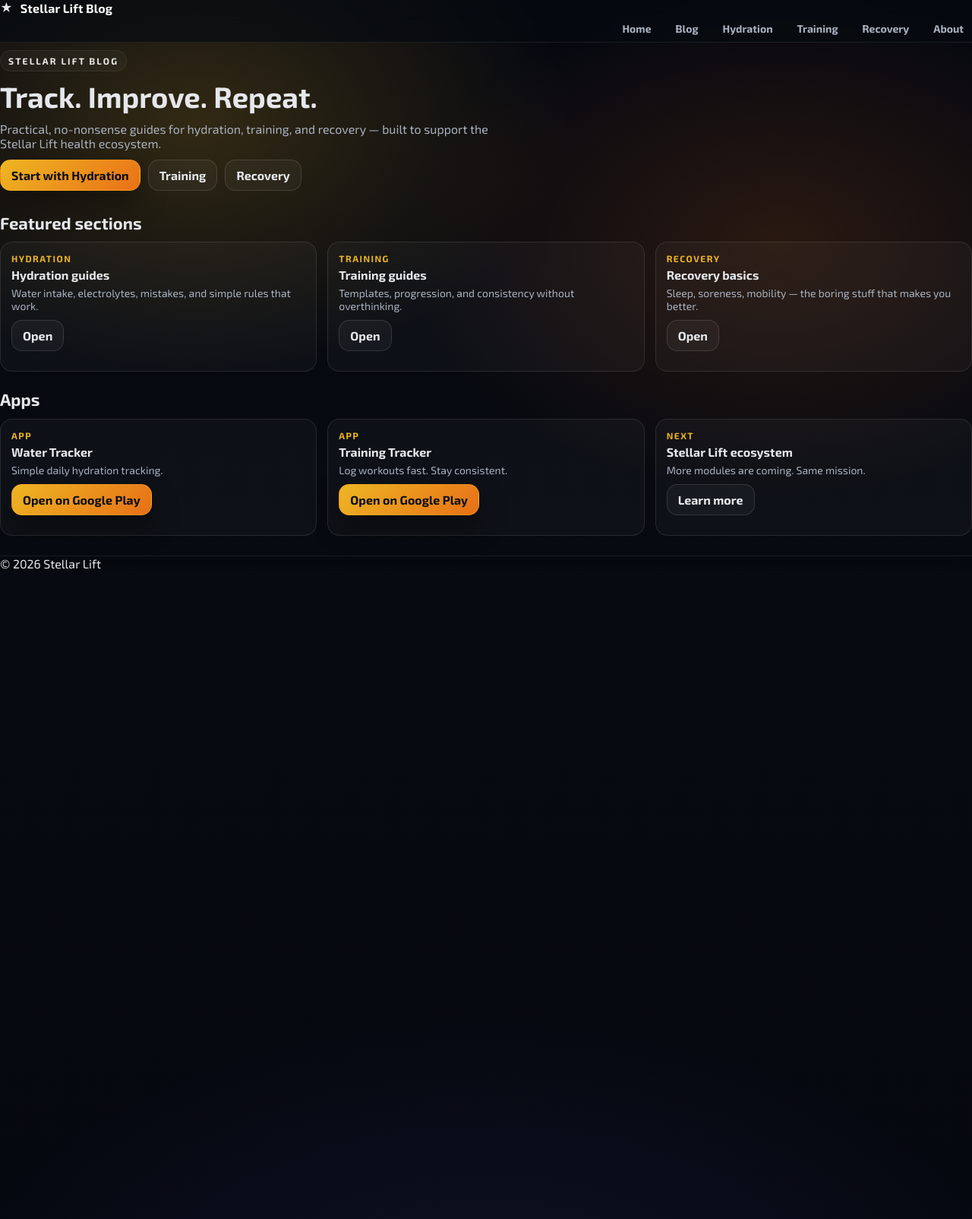
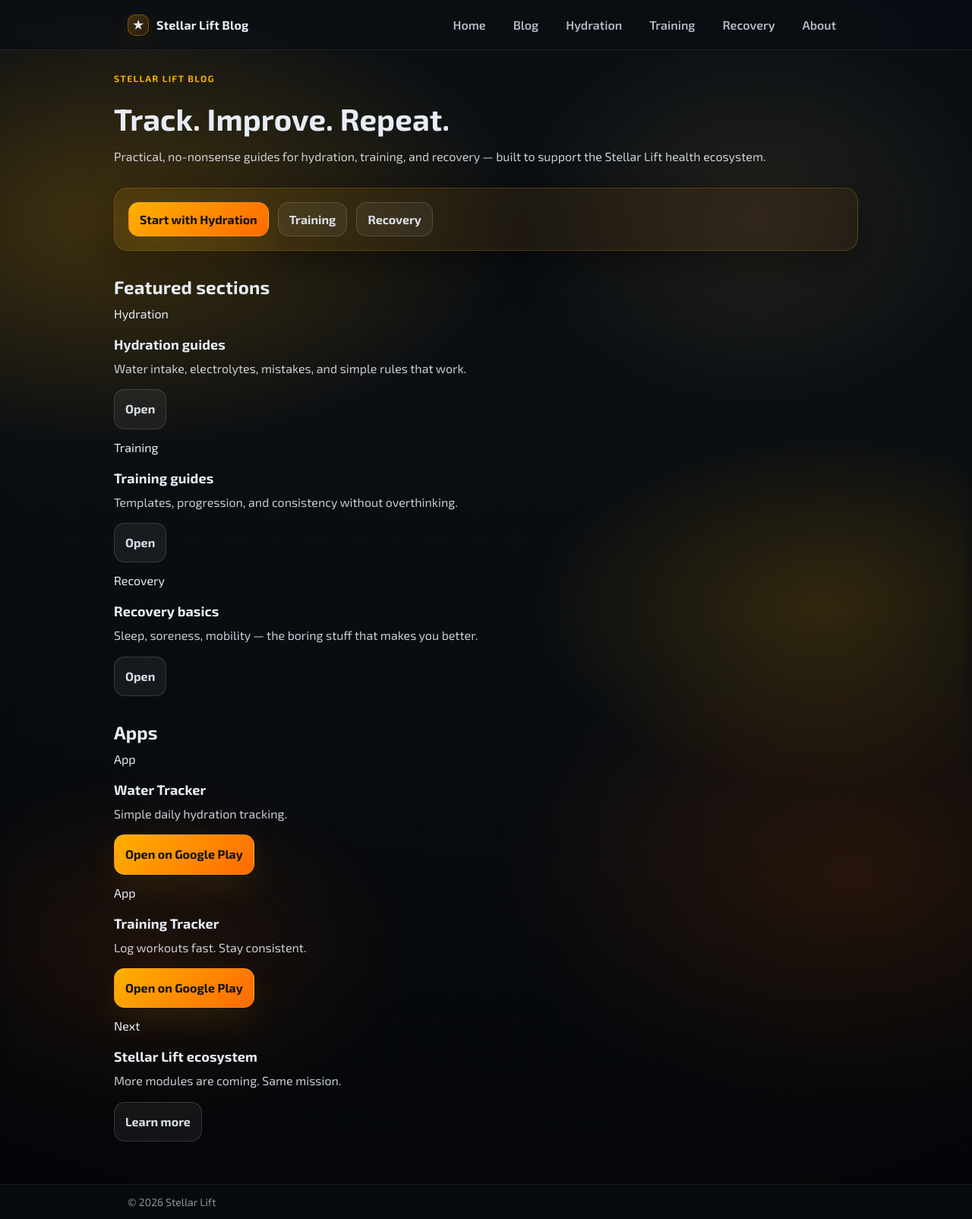
Before and after one commit to AntczakEI/stellarlift-blog, a Jekyll site: the page built from index.html, in a window 1280 px wide. Shown: the whole page at 76% size. Built offline with Jekyll 4.4.1, drawn with Linux system fonts in a browser that asks for light colours.

Commit message:
Update main.css

```diff
--- a/assets/css/main.css
+++ b/assets/css/main.css
@@ -1,234 +1,277 @@
 :root{
-  --bg:#070a10;
-  --panel:rgba(17,24,39,.45);
-  --panel2:rgba(17,24,39,.25);
-  --border:rgba(255,255,255,.08);
-  --text:#e5e7eb;
-  --muted:#aab2c0;
+  --bg: #0b0f14;
+  --bg-2: #070a0f;
 
-  --accent:#fbbf24;   /* gold */
-  --accent2:#ff7a18;  /* orange */
+  /* PODBITE kolory */
+  --accent: #ffb000;      /* mocniejszy złoto-pomarańcz */
+  --accent-2: #ff6a00;    /* bardziej soczysty pomarańcz */
+  --accent-3: #ffd36a;    /* jasny highlight */
 
-  --shadow: 0 18px 60px rgba(0,0,0,.55);
+  --text: #e7edf6;
+  --muted: rgba(231,237,246,.72);
+
+  --card: rgba(255,255,255,.05);
+  --card-2: rgba(255,255,255,.035);
+  --border: rgba(255,255,255,.12);
+  --border-strong: rgba(255,255,255,.18);
+
+  --shadow: 0 18px 55px rgba(0,0,0,.55);
   --radius: 18px;
+
+  --maxw: 980px;
 }
 
-*{box-sizing:border-box}
-html,body{height:100%}
+/* Base */
+*{ box-sizing:border-box; }
+html, body{ height:100%; }
 body{
   margin:0;
-  font-family:"Exo 2", system-ui, -apple-system, Segoe UI, Roboto, Arial, sans-serif;
-  color:var(--text);
-  background:
-    radial-gradient(900px 600px at 20% 10%, rgba(251,191,36,.18), transparent 55%),
-    radial-gradient(900px 600px at 80% 20%, rgba(255,122,24,.14), transparent 55%),
-    radial-gradient(1200px 700px at 50% 110%, rgba(99,102,241,.10), transparent 60%),
-    linear-gradient(180deg, #060810 0%, #070a10 45%, #060810 100%);
-  overflow-x:hidden;
+  font-family: "Exo 2", system-ui, -apple-system, Segoe UI, Roboto, Arial, sans-serif;
+  color: var(--text);
+  background: var(--bg);
+
+  /* KLUCZ: body NIE scrolluje */
+  overflow: hidden;
 }
 
-/* subtle stars */
-body::before{
-  content:"";
-  position:fixed; inset:0;
-  pointer-events:none;
-  opacity:.22;
-  background-image:
-    radial-gradient(1px 1px at 10% 20%, rgba(255,255,255,.8) 50%, transparent 55%),
-    radial-gradient(1px 1px at 30% 80%, rgba(255,255,255,.6) 50%, transparent 55%),
-    radial-gradient(1px 1px at 70% 30%, rgba(255,255,255,.7) 50%, transparent 55%),
-    radial-gradient(1px 1px at 90% 70%, rgba(255,255,255,.55) 50%, transparent 55%),
-    radial-gradient(1px 1px at 45% 55%, rgba(255,255,255,.5) 50%, transparent 55%);
-  mix-blend-mode: screen;
-  filter: blur(.1px);
+/* Fixed anchored background (never scrolls) */
+.bg-fixed{
+  position: fixed;
+  inset: 0;
+  z-index: -2;
+  pointer-events: none;
+
+  /* Stable base gradient */
+  background:
+    radial-gradient(900px 520px at 12% 18%, rgba(255,176,0,.22), transparent 60%),
+    radial-gradient(760px 520px at 88% 72%, rgba(255,106,0,.16), transparent 62%),
+    radial-gradient(520px 420px at 78% 18%, rgba(255,211,106,.10), transparent 62%),
+    linear-gradient(180deg, var(--bg) 0%, var(--bg-2) 100%);
 }
 
-a{color:inherit}
-img{max-width:100%;height:auto}
-.container{max-width:1040px;margin:0 auto;padding:0 18px}
+/* Extra glows + vignette pinned to viewport */
+.bg-fixed::before{
+  content:"";
+  position:absolute;
+  inset:-1px;
+  background:
+    radial-gradient(620px 380px at 85% 50%, rgba(255,176,0,.18), transparent 64%),
+    radial-gradient(560px 380px at 15% 78%, rgba(255,106,0,.14), transparent 64%);
+  filter: blur(10px);
+  opacity: .95;
+}
+.bg-fixed::after{
+  content:"";
+  position:absolute;
+  inset:0;
+  background:
+    radial-gradient(120% 80% at 50% 25%, transparent 40%, rgba(0,0,0,.55) 100%);
+  opacity: .9;
+}
 
-/* Typography baseline */
-h1,h2,h3{line-height:1.15}
-h1{font-size:38px;margin:0 0 10px}
-h2{font-size:22px;margin:24px 0 12px}
-p{color:var(--muted);margin:0 0 12px}
-ul{color:var(--muted)}
-hr{border:0;border-top:1px solid var(--border);margin:18px 0}
+/* Layout shell: header fixed-ish, main scroll */
+.page-shell{
+  height: 100vh;
+  display: flex;
+  flex-direction: column;
+}
 
 /* Header */
 .site-header{
-  position:sticky; top:0; z-index:50;
-  border-bottom:1px solid var(--border);
-  background:rgba(7,10,16,.70);
-  backdrop-filter: blur(14px);
+  flex: 0 0 auto;
+  position: sticky;
+  top: 0;
+  z-index: 10;
+  background: rgba(11,15,20,.72);
+  backdrop-filter: blur(10px);
+  border-bottom: 1px solid rgba(255,255,255,.08);
 }
-.header-inner{
-  display:flex; align-items:center; justify-content:space-between;
-  padding:14px 0;
-  gap:14px;
+.site-header-inner{
+  max-width: var(--maxw);
+  margin: 0 auto;
+  padding: 14px 18px;
+  display:flex;
+  align-items:center;
+  justify-content:space-between;
+  gap: 16px;
 }
+
 .brand{
-  display:flex; align-items:center; gap:10px;
+  display:flex;
+  align-items:center;
+  gap: 10px;
   text-decoration:none;
+  color: var(--text);
 }
-.brand-mark{
-  width:34px; height:34px;
-  display:grid; place-items:center;
-  border-radius:12px;
-  background: linear-gradient(135deg, rgba(251,191,36,.28), rgba(255,122,24,.16));
-  border:1px solid rgba(251,191,36,.25);
-  box-shadow: 0 10px 30px rgba(0,0,0,.35);
-  font-weight:800;
-  color:#fff;
+.brand-badge{
+  width: 28px;
+  height: 28px;
+  display:grid;
+  place-items:center;
+  border-radius: 10px;
+  background: linear-gradient(135deg, rgba(255,176,0,.22), rgba(255,106,0,.12));
+  border: 1px solid rgba(255,176,0,.35);
+  box-shadow: 0 10px 30px rgba(255,176,0,.10);
 }
 .brand-text{
-  font-weight:900;
-  letter-spacing:.2px;
-  color:#fff;
-  opacity:.98;
+  font-weight: 700;
+  letter-spacing: .2px;
 }
 
 /* Nav */
 .nav{
   display:flex;
-  align-items:center;
-  gap:10px;
-  flex-wrap:wrap;
-  justify-content:flex-end;
+  gap: 14px;
+  flex-wrap: wrap;
+  justify-content: flex-end;
 }
 .nav-link{
   text-decoration:none;
-  color:var(--muted);
-  padding:8px 10px;
-  border-radius:12px;
-  border:1px solid transparent;
-  transition: .18s ease;
-  font-weight:700;
-  font-size:14px;
+  color: rgba(231,237,246,.78);
+  font-weight: 600;
+  padding: 8px 10px;
+  border-radius: 999px;
+  border: 1px solid transparent;
+  transition: .15s ease;
 }
 .nav-link:hover{
-  color:var(--text);
-  border-color:rgba(255,255,255,.10);
-  background:rgba(255,255,255,.03);
-}
-.nav-link.active{
-  color:#0b0f14;
-  background:linear-gradient(135deg, rgba(251,191,36,.95), rgba(255,122,24,.9));
-  border-color:rgba(251,191,36,.35);
-  box-shadow: 0 12px 30px rgba(251,191,36,.18);
+  color: var(--text);
+  border-color: rgba(255,255,255,.12);
+  background: rgba(255,255,255,.04);
 }
 
-/* Shell */
-.page{padding:26px 0 48px}
-.shell{
-  border:1px solid var(--border);
-  border-radius: var(--radius);
-  background: linear-gradient(180deg, var(--panel) 0%, var(--panel2) 100%);
-  box-shadow: var(--shadow);
-  overflow:hidden;
-  position:relative;
+/* Main scroll container */
+.site-main{
+  flex: 1 1 auto;
+  overflow-y: auto;
+  -webkit-overflow-scrolling: touch;
+  padding: 26px 18px 42px;
 }
-.shell::after{
-  content:"";
-  position:absolute; inset:-2px;
-  background:
-    radial-gradient(600px 220px at 20% 0%, rgba(251,191,36,.16), transparent 60%),
-    radial-gradient(600px 240px at 80% 0%, rgba(255,122,24,.12), transparent 62%);
-  pointer-events:none;
+.content-wrap{
+  max-width: var(--maxw);
+  margin: 0 auto;
 }
-.content{
-  position:relative;
-  padding:26px;
-}
-
-/* Hero + UI blocks */
-.hero{padding:10px 0 6px}
-.eyebrow{
-  display:inline-flex; align-items:center; gap:8px;
-  color:#fff; opacity:.9;
-  font-weight:800; font-size:12px; letter-spacing:.18em;
-  text-transform:uppercase;
-  background:rgba(255,255,255,.04);
-  border:1px solid rgba(255,255,255,.08);
-  padding:6px 10px;
-  border-radius:999px;
-}
-.subhead{max-width:70ch}
-
-.hero-cta{display:flex;gap:10px;flex-wrap:wrap;margin-top:12px}
-
-.btn{
-  display:inline-flex; align-items:center; justify-content:center;
-  padding:10px 14px;
-  border-radius:14px;
-  text-decoration:none;
-  font-weight:900;
-  border:1px solid rgba(251,191,36,.28);
-  background:linear-gradient(135deg, rgba(251,191,36,.95), rgba(255,122,24,.9));
-  color:#0b0f14;
-  box-shadow: 0 16px 35px rgba(0,0,0,.35);
-  transition:.16s ease;
-}
-.btn:hover{transform: translateY(-1px); filter:saturate(1.05)}
-.btn-ghost{
-  background:rgba(255,255,255,.04);
-  border:1px solid rgba(255,255,255,.12);
-  color:var(--text);
-  box-shadow:none;
-}
-
-/* Cards grid */
-.grid{
-  display:grid;
-  grid-template-columns: repeat(3, minmax(0, 1fr));
-  gap:14px;
-}
-.card{
-  border:1px solid rgba(255,255,255,.10);
-  background:rgba(255,255,255,.03);
-  border-radius:16px;
-  padding:14px;
-  transition:.18s ease;
-}
-.card:hover{
-  transform: translateY(-2px);
-  border-color: rgba(251,191,36,.22);
-  background:rgba(255,255,255,.045);
-}
-.card-meta{
-  font-size:12px;
-  color:rgba(251,191,36,.92);
-  font-weight:900;
-  letter-spacing:.12em;
-  text-transform:uppercase;
-  margin-bottom:6px;
-}
-.card-title{margin:0 0 6px; font-size:16px}
-.card-desc{margin:0; font-size:14px}
 
 /* Footer */
 .site-footer{
-  margin-top:26px;
-  border-top:1px solid var(--border);
-  background:rgba(7,10,16,.55);
-  backdrop-filter: blur(12px);
+  flex: 0 0 auto;
+  border-top: 1px solid rgba(255,255,255,.06);
+  background: rgba(11,15,20,.55);
+  backdrop-filter: blur(10px);
 }
-.footer-inner{
-  display:flex; justify-content:space-between; align-items:center;
-  gap:14px; flex-wrap:wrap;
-  padding:16px 0;
-  color:var(--muted);
-  font-size:13px;
+.site-footer-inner{
+  max-width: var(--maxw);
+  margin: 0 auto;
+  padding: 14px 18px;
+  color: rgba(231,237,246,.60);
+  font-size: 14px;
 }
-.footer-brand{font-weight:900;color:#fff;opacity:.9}
-.footer-right a{color:var(--muted); text-decoration:none; margin-left:12px}
-.footer-right a:hover{color:var(--text)}
+
+/* Typography */
+h1, h2, h3{
+  letter-spacing: .1px;
+}
+h1{
+  margin: 10px 0 14px;
+  font-size: 40px;
+  line-height: 1.12;
+}
+h2{
+  margin: 34px 0 10px;
+  font-size: 24px;
+  line-height: 1.2;
+}
+h3{
+  margin: 20px 0 8px;
+  font-size: 18px;
+}
+p{
+  margin: 0 0 14px;
+  color: rgba(231,237,246,.86);
+  line-height: 1.65;
+}
+a{ color: var(--accent-3); }
+a:hover{ color: #ffe2a0; }
+
+hr{
+  border: 0;
+  height: 1px;
+  background: rgba(255,255,255,.10);
+  margin: 24px 0;
+}
+
+/* Eyebrow label */
+.eyebrow{
+  margin: 0 0 10px;
+  display:inline-block;
+  font-weight: 700;
+  letter-spacing: .12em;
+  text-transform: uppercase;
+  font-size: 12px;
+  color: rgba(255,176,0,.95);
+}
+
+/* Lists */
+ul, ol{
+  margin: 0 0 14px 18px;
+  color: rgba(231,237,246,.86);
+}
+li{ margin: 6px 0; }
+
+/* Call-to-action block */
+.hero-cta{
+  margin-top: 28px;
+  padding: 18px;
+  border-radius: var(--radius);
+  background: linear-gradient(135deg, rgba(255,176,0,.10), rgba(255,106,0,.06));
+  border: 1px solid rgba(255,176,0,.22);
+  box-shadow: 0 16px 55px rgba(0,0,0,.45);
+  display:flex;
+  gap: 12px;
+  flex-wrap: wrap;
+}
+
+/* Buttons */
+.btn{
+  display:inline-block;
+  padding: 12px 14px;
+  border-radius: 14px;
+  text-decoration:none;
+  font-weight: 700;
+  color: #101319;
+  background: linear-gradient(135deg, var(--accent), var(--accent-2));
+  border: 1px solid rgba(255,255,255,.12);
+  box-shadow: 0 16px 45px rgba(255,176,0,.10);
+  transition: transform .12s ease, filter .12s ease;
+}
+.btn:hover{ transform: translateY(-1px); filter: brightness(1.04); }
+
+.btn-ghost{
+  background: rgba(255,255,255,.06);
+  color: rgba(231,237,246,.92);
+  border: 1px solid rgba(255,255,255,.14);
+  box-shadow: none;
+}
+.btn-ghost:hover{
+  background: rgba(255,255,255,.08);
+}
+
+/* Code blocks */
+code, pre{
+  font-family: ui-monospace, SFMono-Regular, Menlo, Monaco, Consolas, "Liberation Mono", "Courier New", monospace;
+}
+pre{
+  margin: 0 0 16px;
+  padding: 14px 14px;
+  border-radius: 14px;
+  background: rgba(255,255,255,.04);
+  border: 1px solid rgba(255,255,255,.10);
+  overflow:auto;
+}
 
 /* Responsive */
-@media (max-width: 860px){
-  h1{font-size:32px}
-  .grid{grid-template-columns: 1fr}
-  .content{padding:18px}
-  .nav{gap:6px}
-  .nav-link{padding:8px 9px}
+@media (max-width: 720px){
+  h1{ font-size: 32px; }
+  .nav{ gap: 8px; }
+  .nav-link{ padding: 7px 9px; }
 }
```
